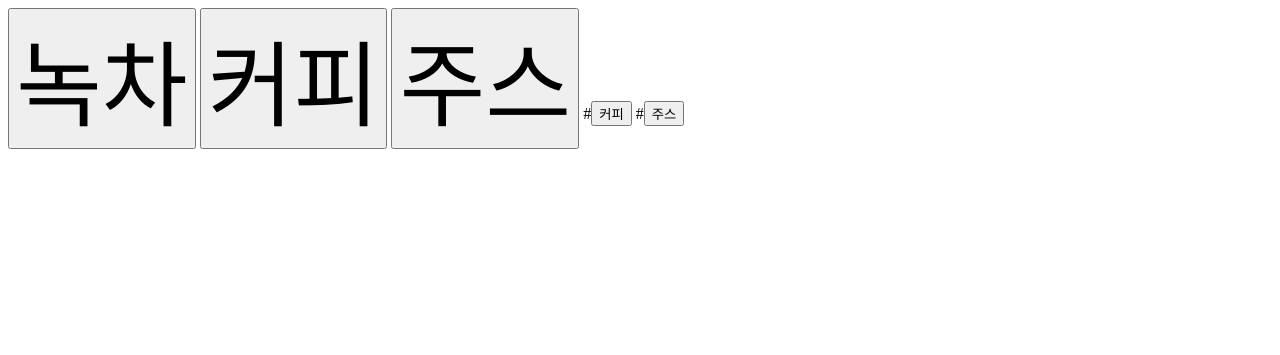
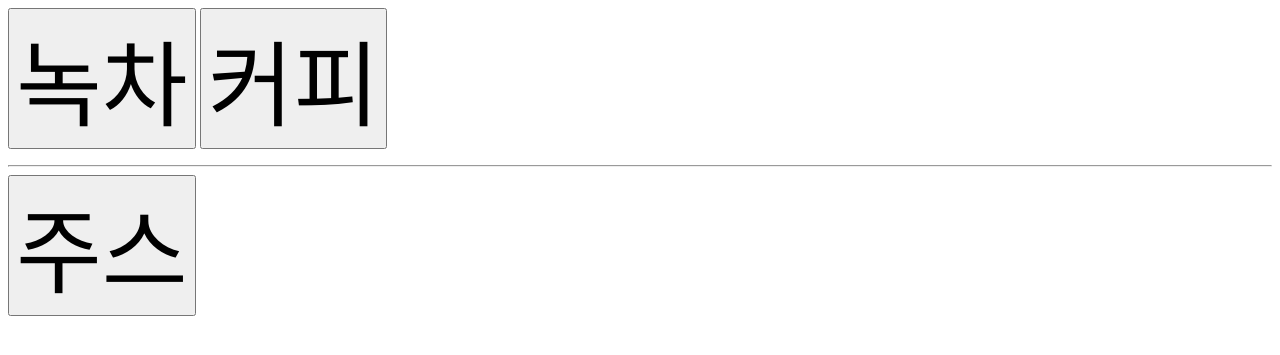
Before and after one commit to nttkor/david, a Flask app: template templates/menu.html in a window 1280 px wide. Shown: the top 355 px of the page. Run offline with Flask 3, Linux system fonts and the light colour scheme; the template is opened without the code that fills it, so the values that code supplies are empty.

Commit message:
<hr> 구분선을 추가

```diff
--- a/templates/menu.html
+++ b/templates/menu.html
@@ -6,8 +6,9 @@
 <body>
     <button style="font-size: 70pt;">녹차</button>
     <button style="font-size: 70pt;">커피</button>
+    </p><hr>
     <button style="font-size: 70pt;">주스</button>
-    #<button class="menu-button">커피</button>
-    #<button class="menu-button">주스</button>
+    <!-- <button class="menu-button">커피</button> -->
+    <!-- <button class="menu-button">주스</button> -->
 </body>
 </html>
```
